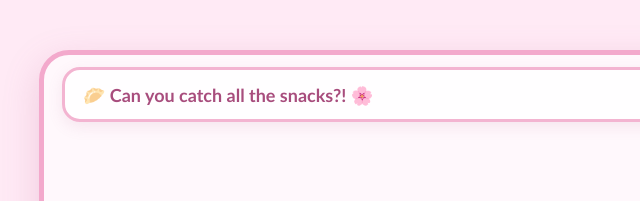
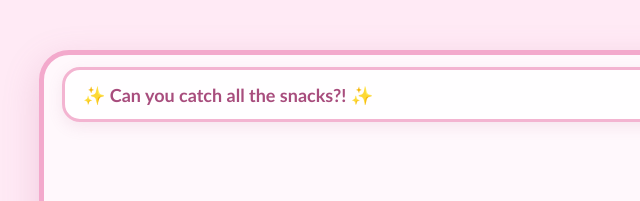
Before and after one commit to Tadpole-Buzz/nom-nom-bunny..., a plain HTML site: page index.html in a window 1280 px wide. Shown: the top 201 px of the page, 151-791 px from the left. Drawn offline with Linux system fonts and the light colour scheme.

Commit message:
Update title text with new emoji styling

```diff
--- a/index.html
+++ b/index.html
@@ -507,7 +507,7 @@ body {
     <div id="topBar">
 
         <div id="title">
-            🥟 Can you catch all the snacks?! 🌸
+            ✨  Can you catch all the snacks?! ✨
         </div>
 
         <div id="score">
```
